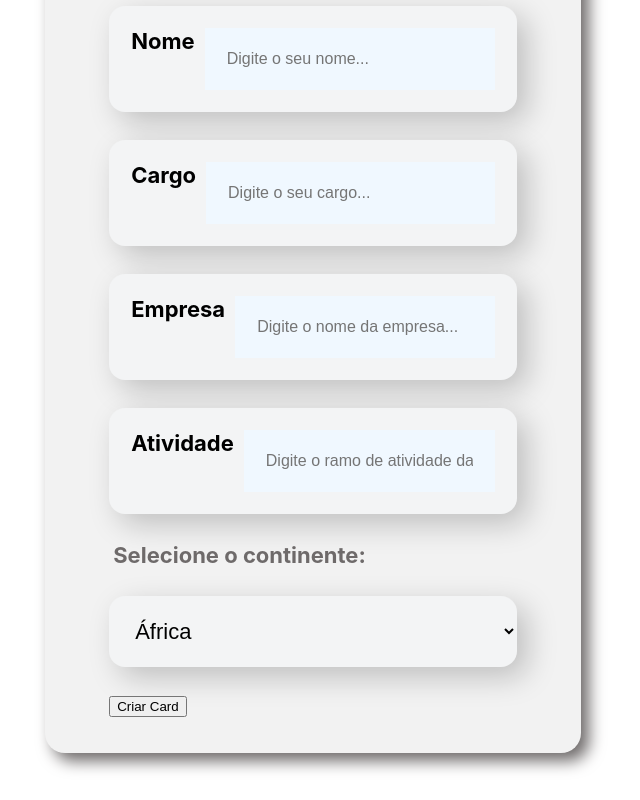
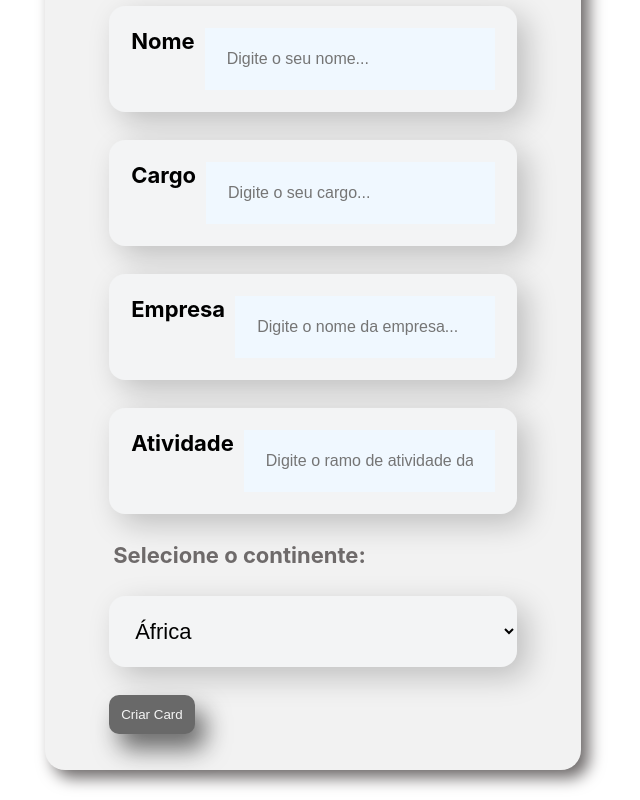
Before and after one commit to alanmulero/React-Alura, a React (Create React App) app: page / in a window 1280 px wide. Shown: the part 466-1266 px from the top of the page, without its empty margins (327-967 px from the left). Built offline with nearby package versions, Linux system fonts and the light colour scheme.

Commit message:
botton ok

```diff
--- a/src/componentes/Botao/Botao.css
+++ b/src/componentes/Botao/Botao.css
@@ -0,0 +1,9 @@
+.botao {
+	display: inline-block;
+	background-color: #696969;
+	border-radius: 10px;
+	color: whitesmoke;
+	border:  none;
+	padding: 0.9em;
+	box-shadow: 10px 15px 25px #696969 ;
+}
```
